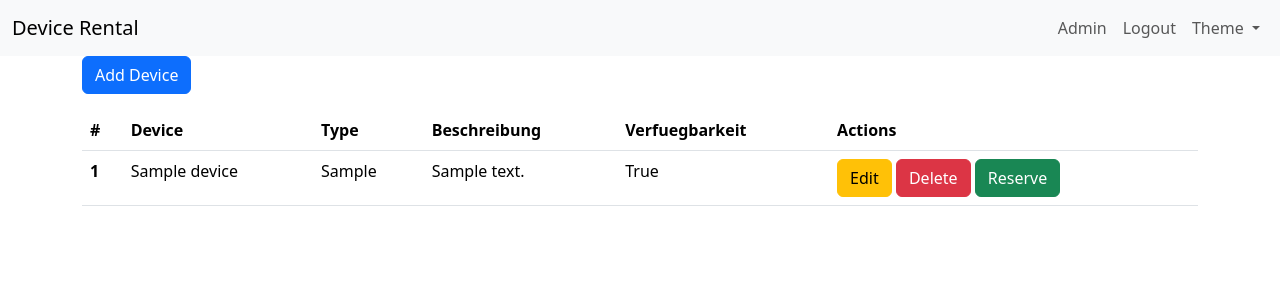
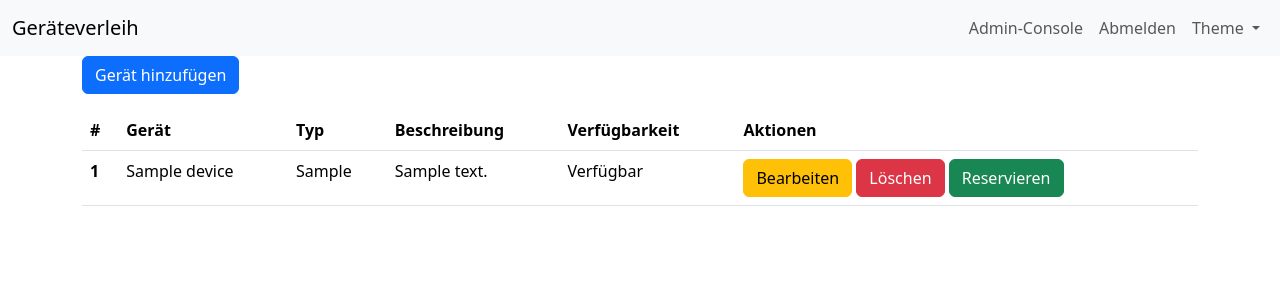
Before and after one commit to timoschawalderIPSO/Geraeteverleih, a Flask app: page /device/ in a window 1280 px wide. Shown: the top 300 px of the page. Run offline with Flask 3, Linux system fonts and the light colour scheme; a user stored in the database is signed in; tables that the repository leaves empty hold one stand-in row (values such as "Sample post").

Commit message:
language

```diff
--- a/forms/user/UserLoginForm.py
+++ b/forms/user/UserLoginForm.py
@@ -5,5 +5,5 @@ from wtforms.validators import DataRequired, Email
 
 class UserLoginForm(FlaskForm):
     email = EmailField('Email', validators=[DataRequired(), Email()])
-    password = PasswordField('Password', validators=[DataRequired()])
-    remember_me = BooleanField('Remember Me')
+    password = PasswordField('Passwort', validators=[DataRequired()])
+    remember_me = BooleanField('Angemeldet bleiben')
--- a/forms/user/UserSignupForm.py
+++ b/forms/user/UserSignupForm.py
@@ -5,4 +5,4 @@ from wtforms.validators import DataRequired, Email
 class UserSignupForm(FlaskForm):
     name = StringField('Name', validators=[DataRequired()])
     email = EmailField('Email', validators=[DataRequired(), Email()])
-    password = PasswordField('Password', validators=[DataRequired()])
+    password = PasswordField('Passwort', validators=[DataRequired()])
--- a/models/device.py
+++ b/models/device.py
@@ -3,8 +3,7 @@ from db.db import db
 from sqlalchemy import Boolean, Column, Enum, ForeignKey, Integer, String
 from sqlalchemy.orm import Mapped
 
-
-
+# Definition des Gerätemodells
 @dataclass
 class Device(db.Model):
     __tablename__ = "device"
--- a/models/user.py
+++ b/models/user.py
@@ -5,11 +5,13 @@ from sqlalchemy.orm import Mapped
 from flask_login import UserMixin
 from db.db import db
 
+# Definition der Rollen
 class Role(enum.Enum):
     Admin = 1
     Teacher = 2
     Student = 3
 
+# Definition des Benutzermodells
 @dataclass
 class User(db.Model, UserMixin):
     __tablename__ = "user"
--- a/modules/api.py
+++ b/modules/api.py
@@ -10,6 +10,7 @@ bcrypt = Bcrypt()
 
 api_bp = Blueprint('api', __name__)
 
+# Route zur Verarbeitung des Login-Requests
 @api_bp.route('/login', methods=['POST'])
 def login():
     data = request.get_json()
@@ -22,6 +23,7 @@ def login():
         return jsonify(access_token=access_token), 200
     return jsonify({"msg": "Invalid email or password"}), 401
 
+# Route zur Abfrage der Geräte (nur für authentifizierte Benutzer)
 @api_bp.route('/devices', methods=['GET'])
 @jwt_required()
 def get_devices():
@@ -33,6 +35,7 @@ def get_devices():
         devices = Device.query.filter_by(is_available=True).all()
     return jsonify([device.to_dict() for device in devices]), 200
 
+# Route zum Reservieren eines Geräts (nur für authentifizierte Benutzer)
 @api_bp.route('/devices/<int:device_id>/reserve', methods=['POST'])
 @jwt_required()
 def reserve_device(device_id):
@@ -46,6 +49,7 @@ def reserve_device(device_id):
         return jsonify({"msg": "Device reserved"}), 200
     return jsonify({"msg": "Device not available"}), 400
 
+# Route zum Freigeben eines reservierten Geräts (nur für authentifizierte Benutzer)
 @api_bp.route('/devices/<int:device_id>/unreserve', methods=['POST'])
 @jwt_required()
 def unreserve_device(device_id):
--- a/modules/home.py
+++ b/modules/home.py
@@ -4,6 +4,7 @@ from models.device import Device
 
 home_bp = Blueprint('home', __name__)
 
+# Route zur Weiterleitung auf die Geräteübersicht
 @home_bp.route('/', methods=['GET'])
 @home_bp.route('/index', methods=['GET'])
 @login_required
--- a/modules/user.py
+++ b/modules/user.py
@@ -12,12 +12,14 @@ bcrypt = Bcrypt()
 
 user_bp = Blueprint('user', __name__)
 
+# Route zur Anzeige des Login-Formulars
 @user_bp.route('/', methods=['GET'])
 @user_bp.route('/login', methods=['GET'])
 def login():
     user_login_form = UserLoginForm()
     return render_template('user/login.html', form=user_login_form)
 
+# Route zur Verarbeitung des Login-Formulars
 @user_bp.route('/login', methods=['POST'])
 def login_post():
     user_login_form = UserLoginForm()
@@ -32,17 +34,20 @@ def login_post():
         login_user(user, remember=user_login_form.remember_me.data)
         return redirect(url_for('home.index'))
 
+# Route zum Ausloggen des Benutzers
 @user_bp.route('/logout', methods=['GET'])
 @login_required
 def logout():
     logout_user()
     return redirect(url_for('user.login'))
 
+# Route zur Anzeige des Registrierungs-Formulars
 @user_bp.route('/signup', methods=['GET'])
 def signup():
     user_signup_form = UserSignupForm()
     return render_template('user/signup.html', form=user_signup_form)
 
+# Route zur Verarbeitung des Registrierungs-Formulars
 @user_bp.route('/signup', methods=['POST'])
 def signup_post():
     user_signup_form = UserSignupForm()
--- a/templates/base.html
+++ b/templates/base.html
@@ -7,35 +7,37 @@
     <link href="https://cdn.jsdelivr.net/npm/bootstrap@5.3.3/dist/css/bootstrap.min.css" rel="stylesheet" integrity="sha384-QWTKZyjpPEjISv5WaRU9OFeRpok6YctnYmDr5pNlyT2bRjXh0JMhjY6hW+ALEwIH" crossorigin="anonymous">
   </head>
   <body>
+    <!-- Navigationsleiste -->
     <nav class="navbar navbar-expand-lg navbar-light bg-light" id="navbar">
       <div class="container-fluid">
-        <a class="navbar-brand" href="{{ url_for('device.index') }}">Device Rental</a>
+        <a class="navbar-brand" href="{{ url_for('device.index') }}">Geräteverleih</a>
         <div class="collapse navbar-collapse" id="navbarNav">
           <ul class="navbar-nav ms-auto">
             {% if current_user.is_authenticated %}
               {% if current_user.role.name == 'Admin' %}
               <li class="nav-item">
-                <a class="nav-link" href="{{ url_for('admin.list_users') }}">Admin</a>
+                <a class="nav-link" href="{{ url_for('admin.list_users') }}">Admin-Console</a>
               </li>
               {% endif %}
               <li class="nav-item">
-                <a class="nav-link" href="{{ url_for('user.logout') }}">Logout</a>
+                <a class="nav-link" href="{{ url_for('user.logout') }}">Abmelden</a>
               </li>
             {% else %}
               <li class="nav-item">
-                <a class="nav-link" href="{{ url_for('user.signup') }}">Signup</a>
+                <a class="nav-link" href="{{ url_for('user.signup') }}">Registrieren</a>
               </li>
               <li class="nav-item">
-                <a class="nav-link" href="{{ url_for('user.login') }}">Login</a>
+                <a class="nav-link" href="{{ url_for('user.login') }}">Anmelden</a>
               </li>
             {% endif %}
+            <!-- Dropdown-Menü für das Theme -->
             <li class="nav-item dropdown">
               <a class="nav-link dropdown-toggle" href="#" id="themeDropdown" role="button" data-bs-toggle="dropdown" aria-expanded="false">
                 Theme
               </a>
               <ul class="dropdown-menu dropdown-menu-end" aria-labelledby="themeDropdown">
-                <li><a class="dropdown-item" href="#" onclick="setTheme('light')">Light</a></li>
-                <li><a class="dropdown-item" href="#" onclick="setTheme('dark')">Dark</a></li>
+                <li><a class="dropdown-item" href="#" onclick="setTheme('light')">Hell</a></li>
+                <li><a class="dropdown-item" href="#" onclick="setTheme('dark')">Dunkel</a></li>
                 <li><a class="dropdown-item" href="#" onclick="setTheme('auto')">System</a></li>
               </ul>
             </li>
@@ -47,6 +49,7 @@
       {% block content %} {% endblock %}
     </div>
     <script>
+      // Funktion zum Setzen des Themes
       const setTheme = (theme) => {
         if (theme === 'auto' && window.matchMedia('(prefers-color-scheme: dark)').matches) {
           document.documentElement.setAttribute('data-bs-theme', 'dark')
@@ -64,6 +67,7 @@
         localStorage.setItem('theme', theme)
       }
 
+      // Initialisierung des Themes
       (() => {
         'use strict'
 
--- a/templates/device/edit.html
+++ b/templates/device/edit.html
@@ -1,11 +1,11 @@
 {% extends "base.html" %}
 
 {% block title %}
-Edit Device
+Gerät bearbeiten
 {% endblock %}
 
 {% block content %}
-<h1>Edit Device</h1>
+<h1>Gerät bearbeiten</h1>
 <form method="post" action="{{ url_for('device.edit', device_id=device.id) }}">
     {{ form.hidden_tag() }}
     <div class="form-group">
@@ -20,6 +20,6 @@ Edit Device
     <div class="form-group form-check">
         {{ form.is_available }} {{ form.is_available.label(class="form-check-label") }}
     </div>
-    <button type="submit" class="btn btn-primary">Update Device</button>
+    <button type="submit" class="btn btn-primary">Gerät aktualisieren</button>
 </form>
 {% endblock %}
--- a/templates/index.html
+++ b/templates/index.html
@@ -5,19 +5,21 @@ Index
 {% endblock %}
 
 {% block content %}
+{% if current_user.role.name == 'Admin' %}
+<a href="{{ url_for('device.add') }}" class="btn btn-primary mb-3">Gerät hinzufügen</a>
+{% endif %}
 {% if devices|length == 0 %}
-<h1>There are no Devices!</h1>
+<h1>Es sind keine Geräte verfügbar!</h1>
 {% else %}
-<a href="{{ url_for('device.add') }}" class="btn btn-primary mb-3">Add Device</a>
 <table class="table">
     <thead>
         <tr>
             <th scope="col">#</th>
-            <th scope="col">Device</th>
-            <th scope="col">Type</th>
+            <th scope="col">Gerät</th>
+            <th scope="col">Typ</th>
             <th scope="col">Beschreibung</th>
-            <th scope="col">Verfuegbarkeit</th>
-            <th scope="col">Actions</th>
+            <th scope="col">Verfügbarkeit</th>
+            <th scope="col">Aktionen</th>
         </tr>
     </thead>
     <tbody>
@@ -27,21 +29,27 @@ Index
             <td>{{ device.device_name }}</td>
             <td>{{ device.device_type }}</td>
             <td>{{ device.description }}</td>
-            <td>{{ device.is_available }}</td>
+            <td>
+                {% if device.is_available %}
+                    Verfügbar
+                {% else %}
+                    Reserviert
+                {% endif %}
+            </td>
             <td>
                 {% if current_user.role.name in ['Teacher', 'Admin'] %}
-                <a href="{{ url_for('device.edit', device_id=device.id) }}" class="btn btn-warning">Edit</a>
-                <form action="{{ url_for('device.delete', device_id=device.id) }}" method="post" style="display:inline;" onsubmit="return confirm('Are you sure you want to delete this device?');">
-                    <button type="submit" class="btn btn-danger">Delete</button>
+                <a href="{{ url_for('device.edit', device_id=device.id) }}" class="btn btn-warning">Bearbeiten</a>
+                <form action="{{ url_for('device.delete', device_id=device.id) }}" method="post" style="display:inline;" onsubmit="return confirm('Bist du sicher, dass du dieses Gerät löschen möchtest?');">
+                    <button type="submit" class="btn btn-danger">Löschen</button>
                 </form>
                 {% endif %}
                 {% if device.is_available %}
                 <form action="{{ url_for('device.reserve', device_id=device.id) }}" method="post" style="display:inline;">
-                    <button type="submit" class="btn btn-success">Reserve</button>
+                    <button type="submit" class="btn btn-success">Reservieren</button>
                 </form>
-                {% elif current_user.role.name in ['Teacher', 'Admin'] %}
+                {% elif current_user.role.name in ['Teacher', 'Admin'] or device.user_id == current_user.id %}
                 <form action="{{ url_for('device.unreserve', device_id=device.id) }}" method="post" style="display:inline;">
-                    <button type="submit" class="btn btn-secondary">Unreserve</button>
+                    <button type="submit" class="btn btn-secondary">Freigeben</button>
                 </form>
                 {% endif %}
             </td>
--- a/templates/user/login.html
+++ b/templates/user/login.html
@@ -1,7 +1,7 @@
 {% extends "base.html" %}
 
 {% block title %}
-Login
+Anmeldung
 {% endblock %}
 
 {% block content %}
@@ -35,7 +35,7 @@ Login
         {{ form.remember_me(class="form-check-input") }}
         {{ form.remember_me.label(class="form-check-label") }}
     </div>
-    <button type="submit" class="btn btn-primary">Login</button>
+    <button type="submit" class="btn btn-primary">Anmelden</button>
 </form>
 
 {% endblock %}
--- a/templates/user/signup.html
+++ b/templates/user/signup.html
@@ -1,7 +1,7 @@
 {% extends "base.html" %}
 
 {% block title %}
-Sign up
+Registrierung
 {% endblock %}
 
 {% block content %}
@@ -9,7 +9,7 @@ Sign up
 {% with messages = get_flashed_messages() %}
 {% if messages %}
 <div class="alert alert-success" role="alert">
-  {{ messages[0] }}. Go to <a href="{{ url_for('user.login') }}" class="alert-link">login page</a>.
+  {{ messages[0] }}. Go to <a href="{{ url_for('user.login') }}" class="alert-link">Anmeldeseite</a>.
 </div>
 {% endif %}
 {% endwith %}
@@ -41,7 +41,7 @@ Sign up
         {% endfor %}
     </div>
 
-    <button type="submit" class="btn btn-primary">Sign Up</button>
+    <button type="submit" class="btn btn-primary">Registrieren</button>
 </form>
 
 {% endblock %}
```
Also changed, not shown: forms/device/DeviceForm.py (+5 -5 lines), modules/admin.py (+13 -0 lines), modules/device.py (+10 -5 lines), templates/admin/users.html (+11 -8 lines), templates/device/add.html (+8 -3 lines).
